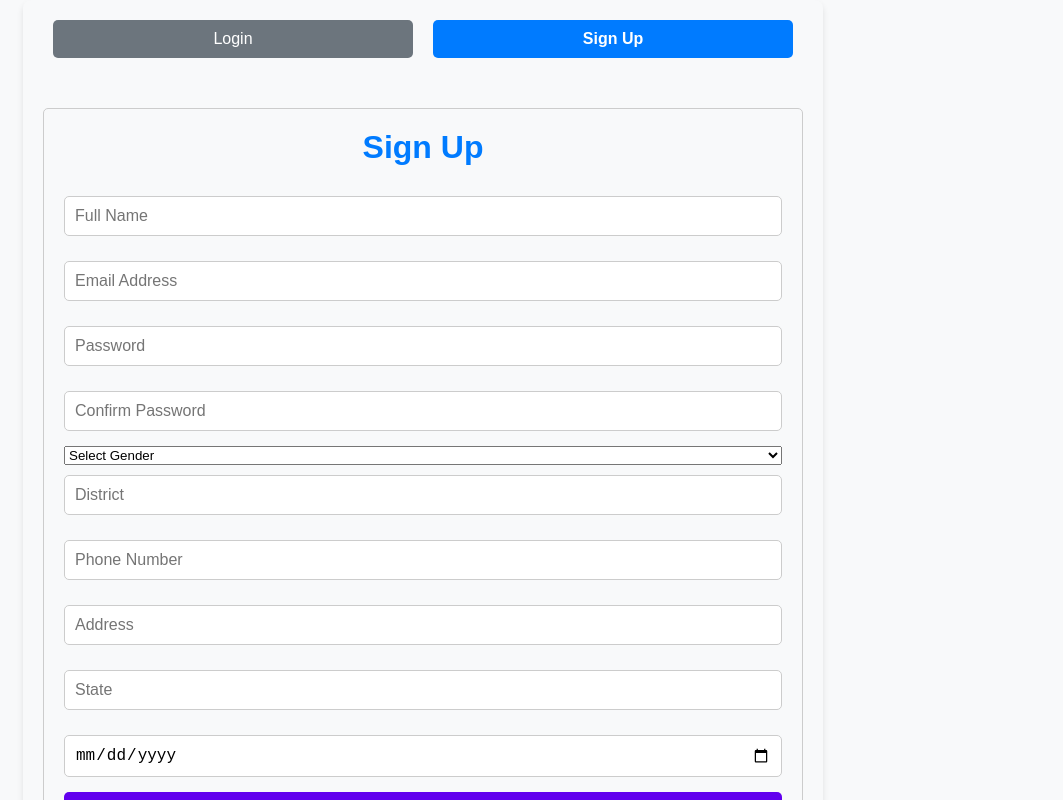
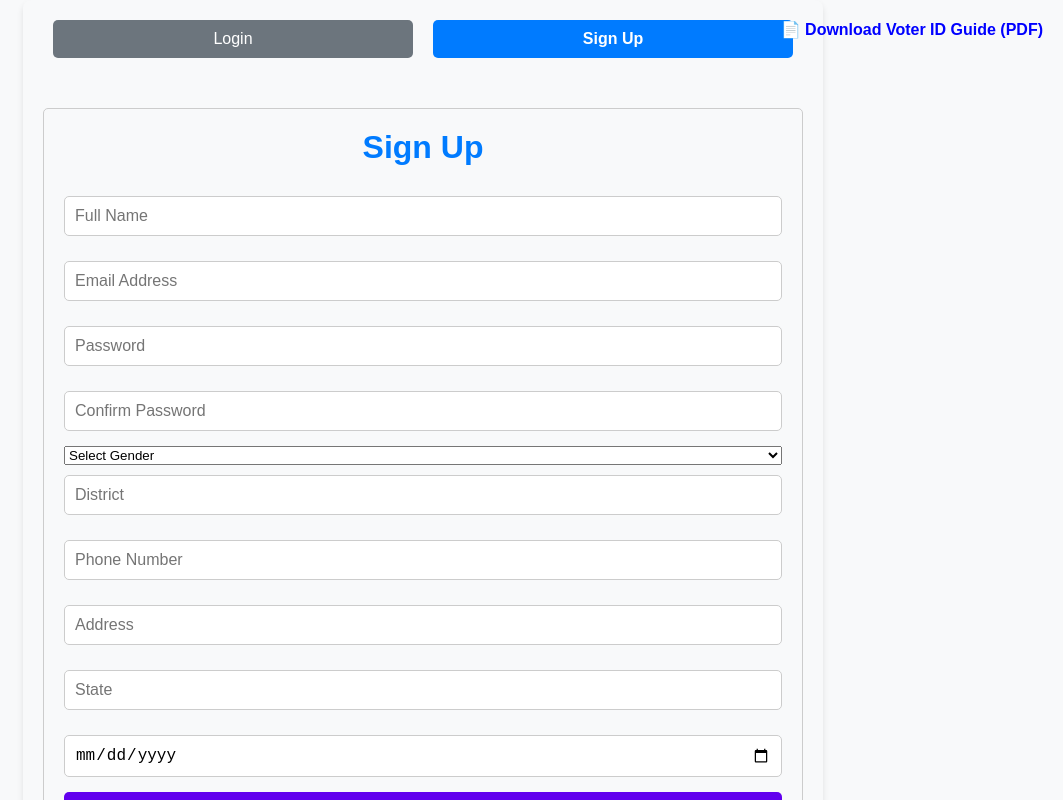
Before and after one commit to CDACFinalProjectKD1-J007/CDACFinalProjectKD1-J007, a React (Create React App) app in the folder frontend/myapp/: page / in a window 1280 px wide. Shown: the top 800 px of the page, without its empty margins (217-1280 px from the left). Built offline with nearby package versions, Linux system fonts and the light colour scheme.

Commit message:
changes in homepage

```diff
--- a/frontend/myapp/src/homepage.jsx
+++ b/frontend/myapp/src/homepage.jsx
@@ -2,9 +2,9 @@ import { ToastContainer } from "react-toastify";
 import UserLogin from "./screens/Login";
 import SignUp from "./screens/signup";
 import { useState } from "react";
-import "./screens/css/homepage.css"
+import "./screens/css/homepage.css";
 
-function Homepage () {
+function Homepage() {
     const [activeTab, setActiveTab] = useState('signup');
 
     const handleTabChange = (tab) => {
@@ -12,7 +12,6 @@ function Homepage () {
     };
 
     return (
-
       <div className="container">
         <div className="tabs">
           <button
@@ -33,9 +32,16 @@ function Homepage () {
         {activeTab === 'user' && <UserLogin />}
         {activeTab === 'signup' && <SignUp />}
         <ToastContainer position="top-center" autoClose={3000} />
-    </div>
 
-  );
+
+        <div className="pdf-download" style={{ position: 'absolute', right: '20px', top: '20px' }}>
+          <a href="/HowtogetVoterid.pdf"
+          download style={{ textDecoration: 'none', color: 'blue', fontWeight: 'bold' }}>
+            📄 Download Voter ID Guide (PDF)
+          </a>
+        </div>
+      </div>
+    );
 };
 
 export default Homepage;
```
